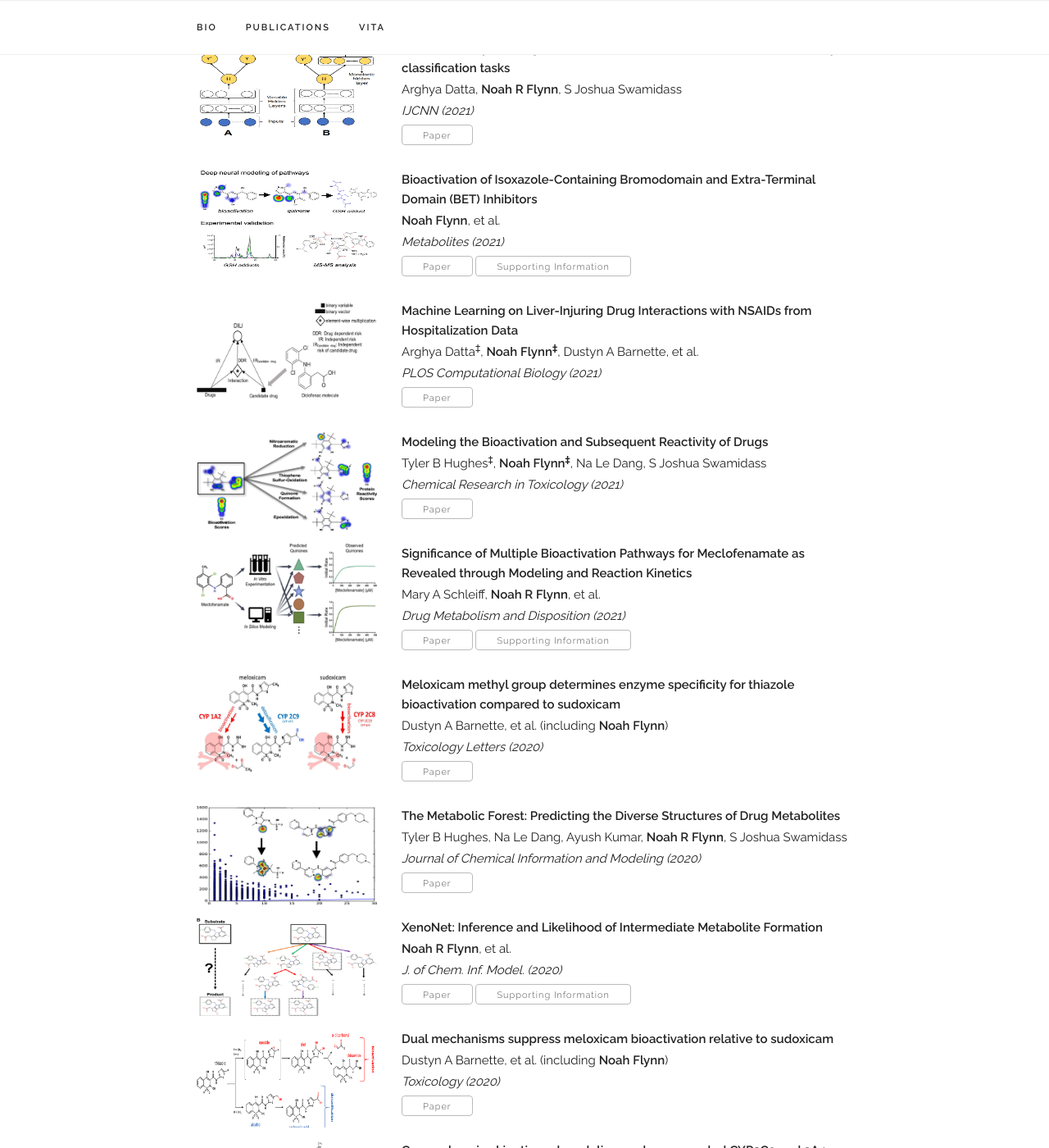
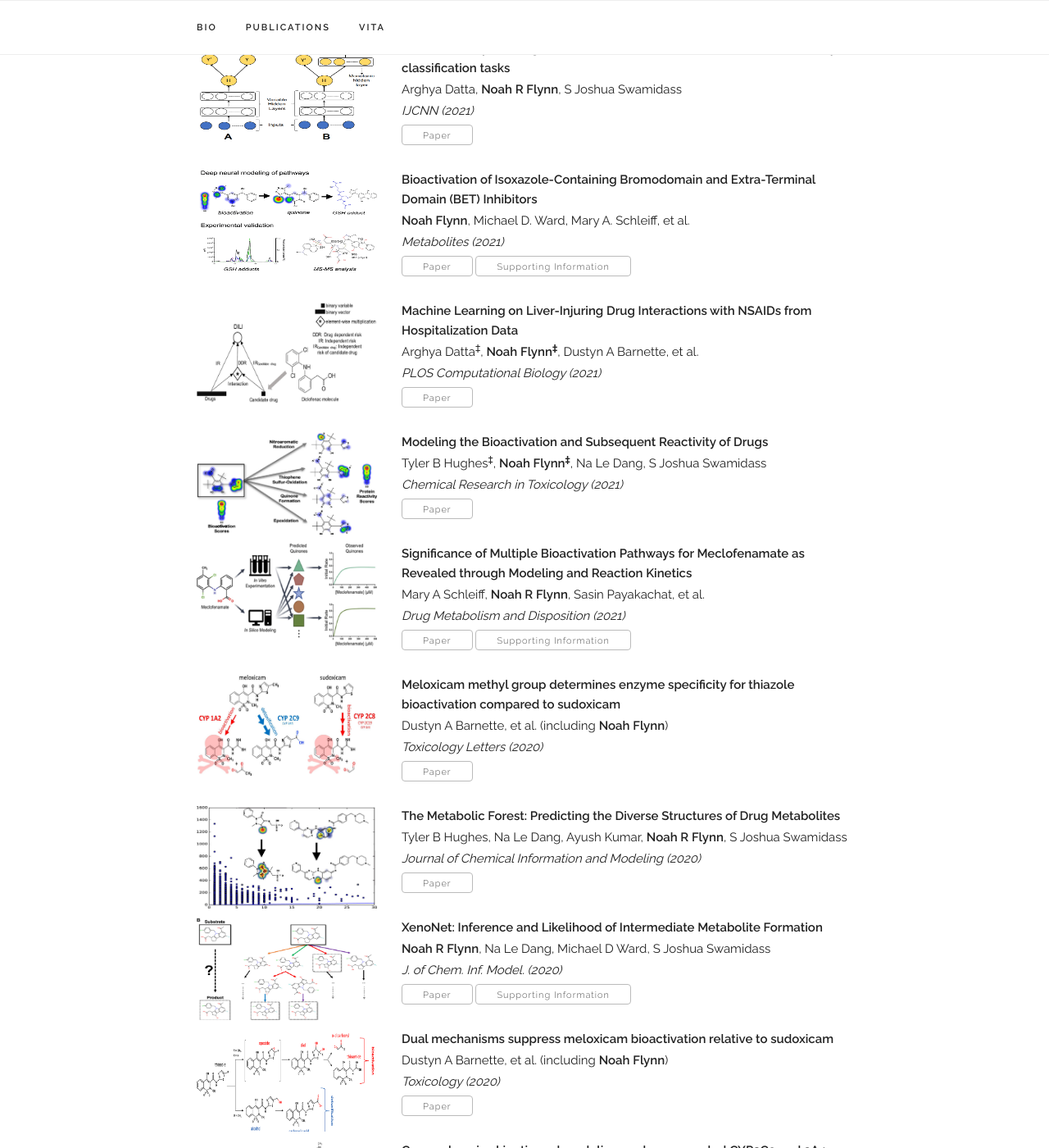
Before and after one commit to nrflynn2/nrflynn2.github.io, a Jekyll site: the page built from _pages/about.html, in a window 1280 px wide and 1400 px high, scrolled down 2376 px. Shown: the whole window at 82% size. Built offline with Jekyll 4.4.1, drawn with Linux system fonts in a browser that asks for light colours; some web fonts are replaced.

Commit message:
Update select paper formatting

```diff
--- a/_data/publications.yml
+++ b/_data/publications.yml
@@ -30,7 +30,7 @@
     selected: y
 
   - title: "Bioactivation of Isoxazole-Containing Bromodomain and Extra-Terminal Domain (BET) Inhibitors"
-    authors: "<b>Noah Flynn</b>, et al."
+    authors: "<b>Noah Flynn</b>, Michael D. Ward, Mary A. Schleiff, et al."
     venue: "Metabolites (2021)"
     paper_pdf: "/files/publications/2021_bromo/paper.pdf"
     supp_pdf: "/files/publications/2021_bromo/supp.pdf"
@@ -52,7 +52,7 @@
     selected: y
 
   - title: "Significance of Multiple Bioactivation Pathways for Meclofenamate as Revealed through Modeling and Reaction Kinetics"
-    authors: "Mary A Schleiff, <b>Noah R Flynn</b>, et al."
+    authors: "Mary A Schleiff, <b>Noah R Flynn</b>, Sasin Payakachat, et al."
     venue: "Drug Metabolism and Disposition (2021)"
     paper_pdf: "files/publications/meclofenamate_2021/paper.pdf"
     supp_pdf: "files/publications/meclofenamate_2021/supp.pdf"
@@ -74,7 +74,7 @@
     selected: n
 
   - title: "XenoNet: Inference and Likelihood of Intermediate Metabolite Formation"
-    authors: "<b>Noah R Flynn</b>, et al."
+    authors: "<b>Noah R Flynn</b>, Na Le Dang, Michael D Ward, S Joshua Swamidass"
     venue: "J. of Chem. Inf. Model. (2020)"
     paper_pdf: "files/publications/xenonet_2020/paper.pdf"
     supp_pdf: "files/publications/xenonet_2020/supp.pdf"
--- a/_pages/about.html
+++ b/_pages/about.html
@@ -80,7 +80,7 @@
       {% for paper in site.data.publications.papers %}
         <div>
             <div class="figure">
-                <img style="float:left;margin-bottom:10px;margin-right:30px;vertical-align:middle;" src="{{ paper.teaser_image | prepend: site.baseurl }}" width="220" height="120"/>
+                <img style="float:left;margin-bottom:10px;margin-right:30px;vertical-align:middle;" src="{{ paper.teaser_image | prepend: site.baseurl }}" width="220" height="125"/>
             </div>
             <div class="paper">
               <p class="title"><b>{{ paper.title }}</b></p>
@@ -125,7 +125,7 @@
       {% for paper in selected_papers %}
         <div>
             <div class="figure">
-                <img style="float:left;margin-bottom:20px;margin-right:30px;vertical-align:middle;" src="{{ paper.teaser_image | prepend: site.baseurl }}" width="220"/>
+                <img style="float:left;margin-bottom:10px;margin-right:30px;vertical-align:middle;" src="{{ paper.teaser_image | prepend: site.baseurl }}" width="220" height="125"/>
             </div>
             <div class="paper">
               <p class="title"><b>{{ paper.title }}</b></p>
```
